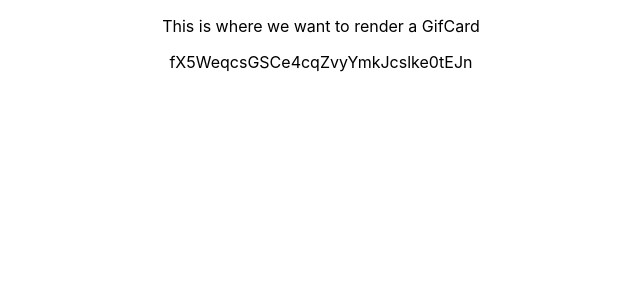
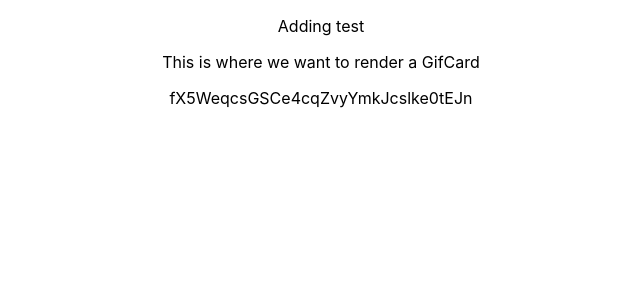
Before and after one commit to kaizenc/CUNY2X-GIPHY-API, a React (Create React App) app in the folder giphy-api-app/: page / in a window 1280 px wide. Shown: the top 300 px of the page, without its empty margins (319-959 px from the left). Built offline with nearby package versions, Linux system fonts and the light colour scheme.

Commit message:
Added leo branch test

```diff
--- a/giphy-api-app/src/components/GifCard.js
+++ b/giphy-api-app/src/components/GifCard.js
@@ -4,6 +4,7 @@ class GifCard extends Component {
     render() {
         return (
             <div className="GifCard">
+                <p>Adding test</p>
                 <p>This is where we want to render a GifCard</p>
             </div>
         );
```
